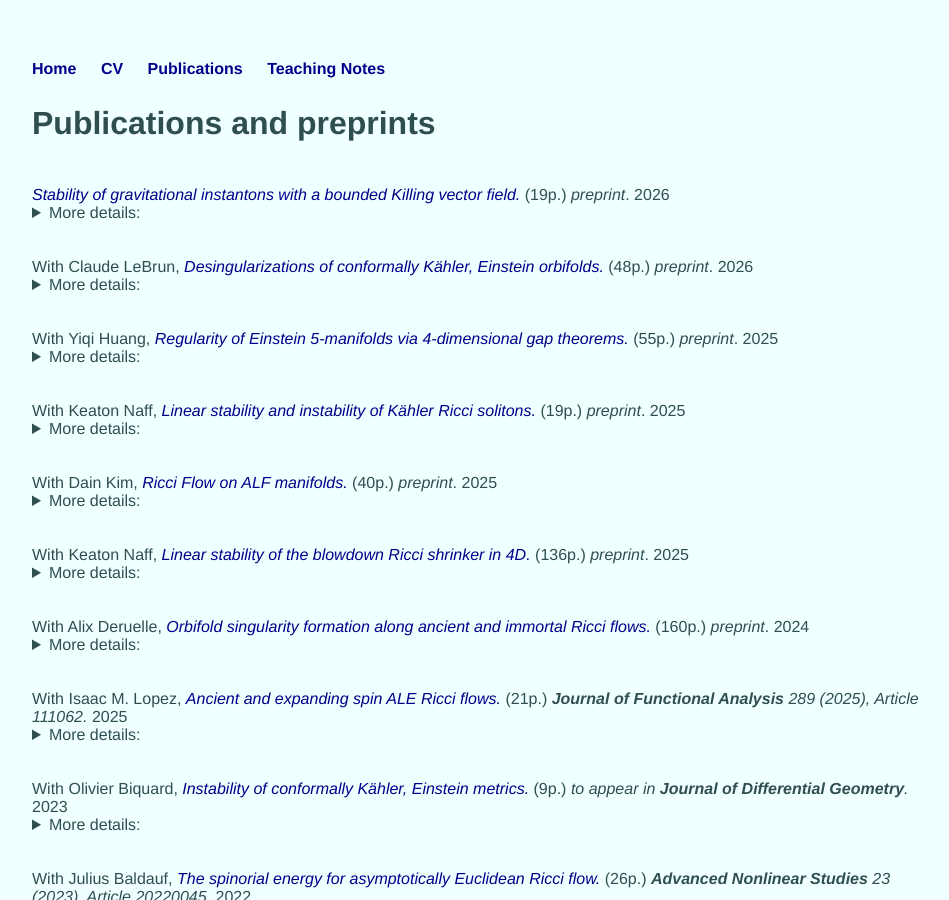
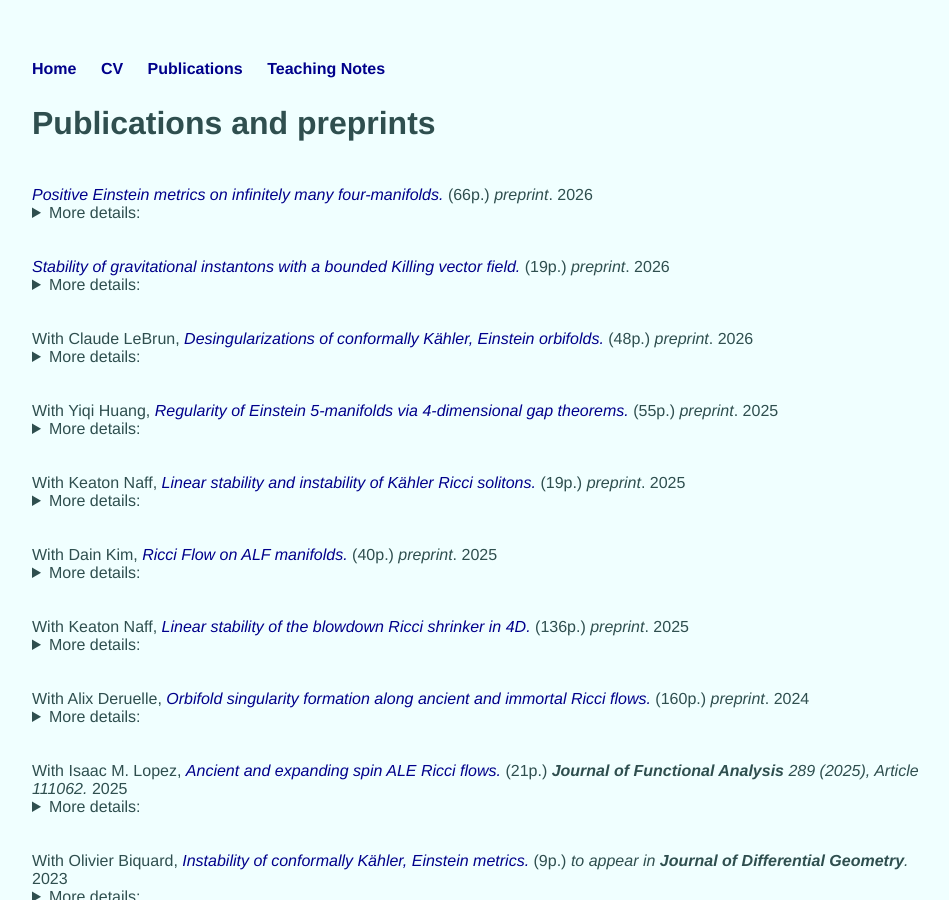
Before and after one commit to tristanozuch/tristanozuch.github.io, a Jekyll site: the page built from publications/index.html, in a window 1280 px wide and 900 px high. Shown: the whole window, without its empty margins (160-1109 px from the left). Built offline with Jekyll 4.4.1, drawn with Linux system fonts in a browser that asks for light colours.

Commit message:
Update index.html

```diff
--- a/publications/index.html
+++ b/publications/index.html
@@ -4,6 +4,13 @@ title: Publications
 ---
 
 <h2>Publications and preprints</h2>
+
+<br /> <a href="https://arxiv.org/abs/2610.08052"><i>Positive Einstein metrics on infinitely many four-manifolds.</i></a> (66p.) <i>preprint</i>.
+ 2026
+<br />
+<details>
+  <summary>More details:</summary><div style="margin: 15px;"> I construct positive Einstein metrics on $\#k(\mathbb{S}^2\times\mathbb{S}^2)$ and $k\mathbb{CP}^2\#(2k+1)\overline{\mathbb{CP}}^2$ for all $k\geq 2$, by varying the cone angle along a torus. In particular, every simply connected spin 4-manifold with positive scalar curvature is homeomorphic to an Einstein one. As $k\to\infty$, the metrics collapse to an explicit 2-dimensional disk, and a new periodic Ricci-flat metric with Kasner asymptotics bubbles off. </div>
+</details><br />
 
 <br /> <a href="https://arxiv.org/abs/2608.31008"><i>Stability of gravitational instantons with a bounded Killing vector field.</i></a> (19p.) <i>preprint</i>.
  2026
```
